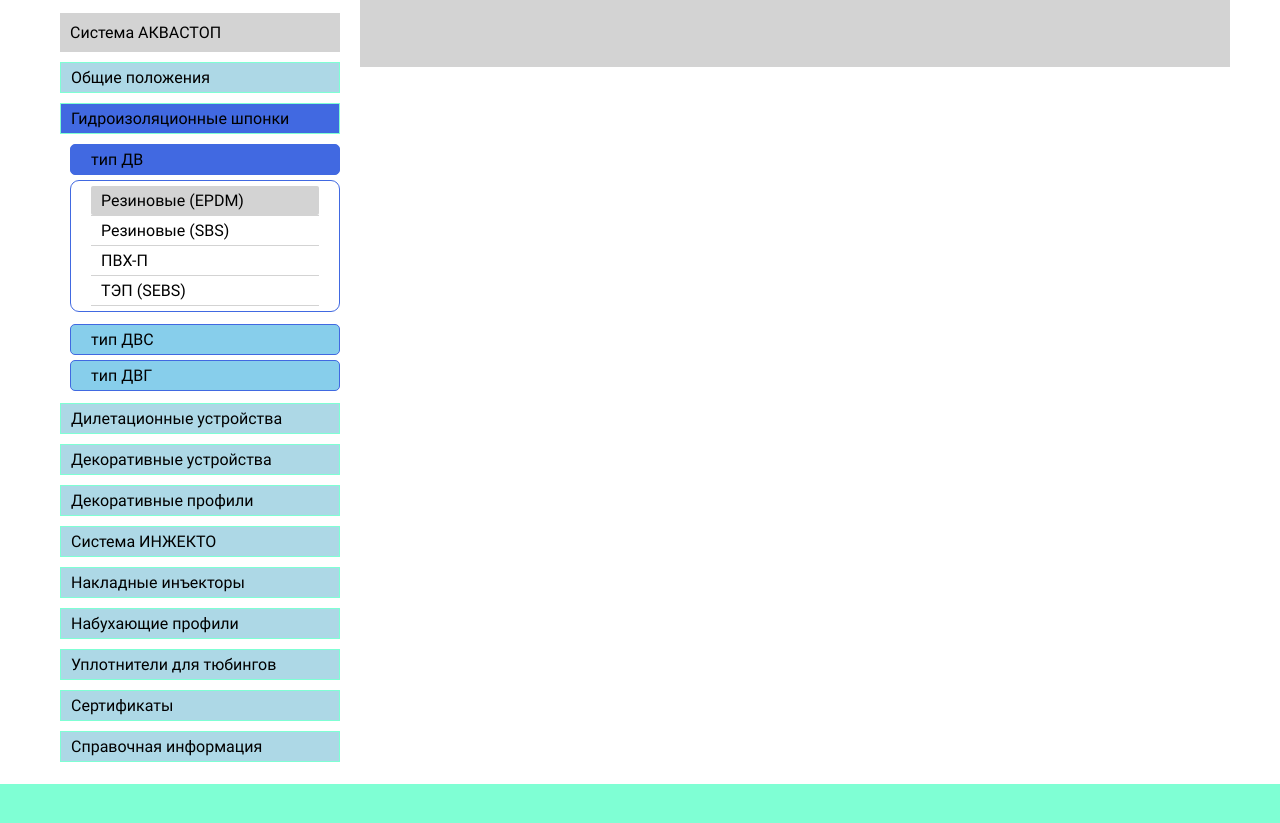
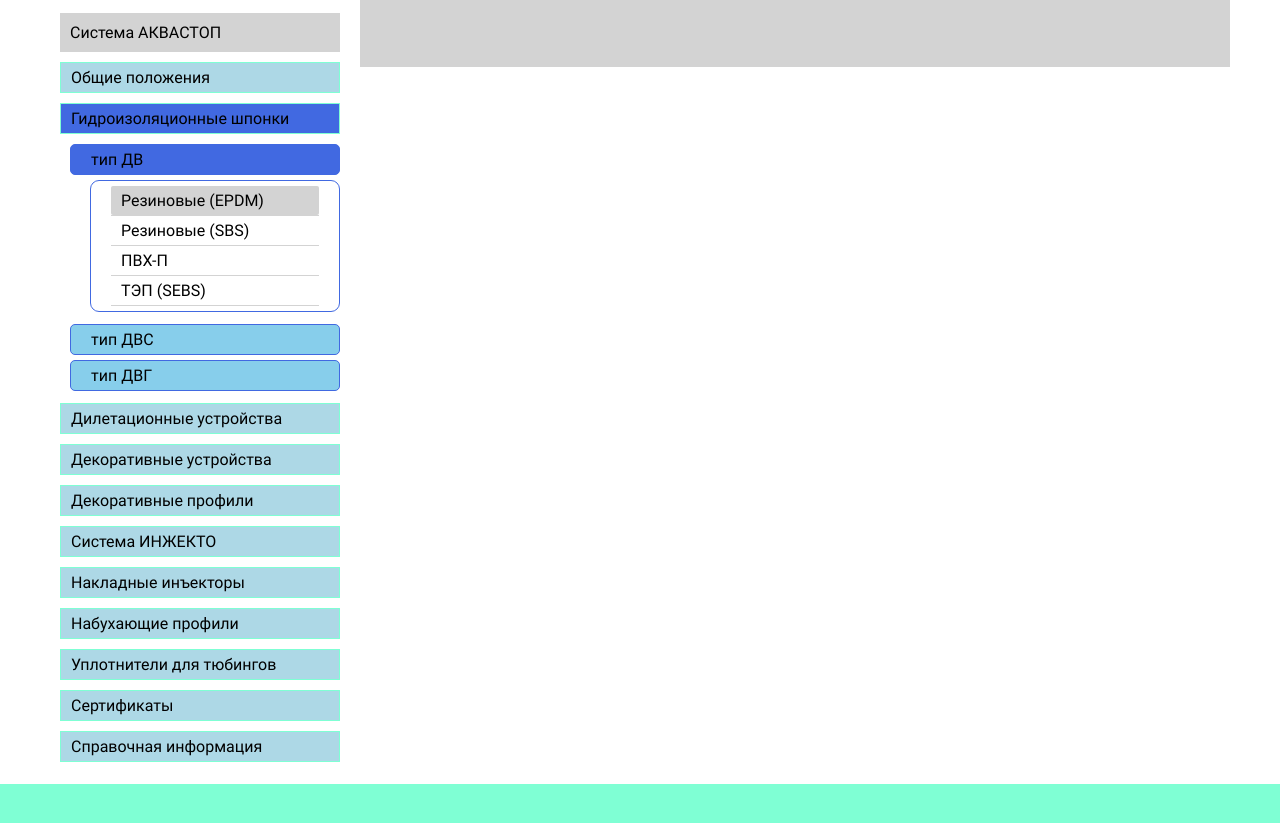
Before and after one commit to letulip/abc, a website: page src/demo_dv.html in a window 1280 px wide. Shown: the part 113-936 px from the top of the page. Drawn offline with nearby package versions, Linux system fonts and the light colour scheme; files that its build step writes are made by us from their sources.

Commit message:
correct: navTree styles

```diff
--- a/src/blocks/navTree/navTree.scss
+++ b/src/blocks/navTree/navTree.scss
@@ -24,6 +24,7 @@
   padding-inline-end: $outer-2;
   padding-block-start: $outer-0-5;
   padding-block-end: $outer-0-5;
+  margin-inline-start: $outer-2;
   border: $navTree-border-list-third;
   border-radius: $navTree-border-radius-list-third;
 }
```
